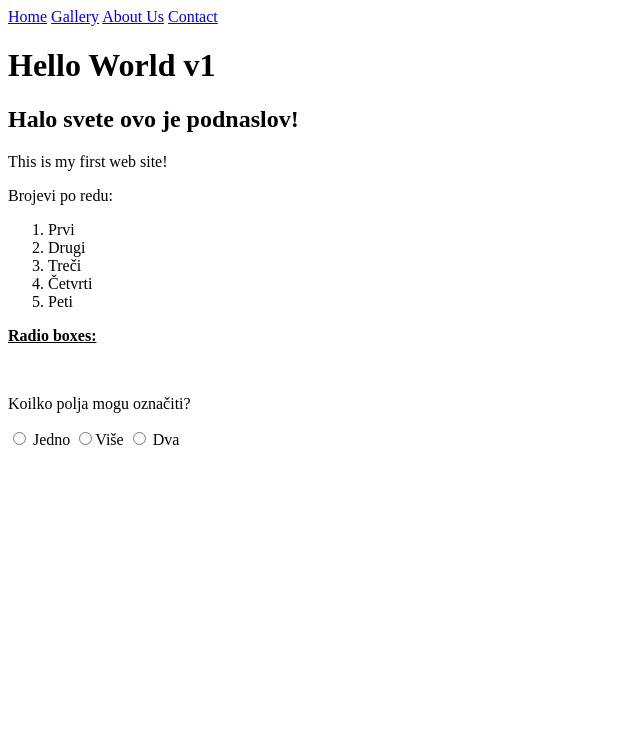
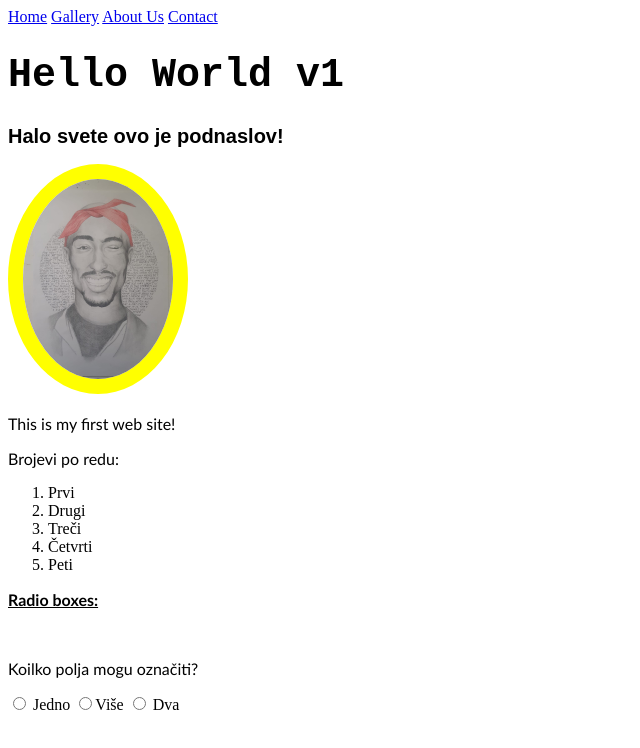
Before and after one commit to HrvojeBicanic/hrvojebicanic.github.io, a plain HTML site: page index.html in a window 1280 px wide. Shown: the whole page, without its empty margins (0-640 px from the left). Drawn offline with Linux system fonts and the light colour scheme.

Commit message:
CSS 1.0
-added image on home page wich is edited with css
-border around image(css)
-color, size and radius (css)
-added fonts(css)

```diff
--- a/index.html
+++ b/index.html
@@ -4,9 +4,39 @@
 <html>
 
 <head>
+  <meta charset="UTF-8">
+  <style>
+    /*Image edit*/
+    .thick-yellow-border {
+      border-color: yellow;
+      border-style: solid;
+      border-width: 15px;
+      border-radius: 70%;
+    }
 
-  <meta charset="UTF-8">
+    .tupac-img {
+      width: 150px;
+    }
+
+    /*Image edit end*/
+    /*Fonts*/
+    h1 {
+      font-size: 40px;
+      font-family: monospace;
+    }
+
+    h2 {
+      font-size: 20px;
+      font-family: sans-serif;
+    }
+
+    p {
+      font-family: 'Gill Sans', 'Gill Sans MT', Calibri, 'Trebuchet MS', sans-serif;
+    }
+    /*Fonts end*/
+  </style>
   <title>Welcome</title>
+
 
 </head>
 
@@ -21,7 +51,7 @@
 
   <h1 id="naslov">Hello World v1</h1>
   <h2 class="podnaslov">Halo svete ovo je podnaslov!</h2>
-
+  <img class="thick-yellow-border tupac-img" src="img/tupac.jpeg" alt="tupac">
   <p class="opis">This is my first web site!</p>
 
   <!--Lista-->
```
Also changed, not shown: img/tupac.jpeg (added).
